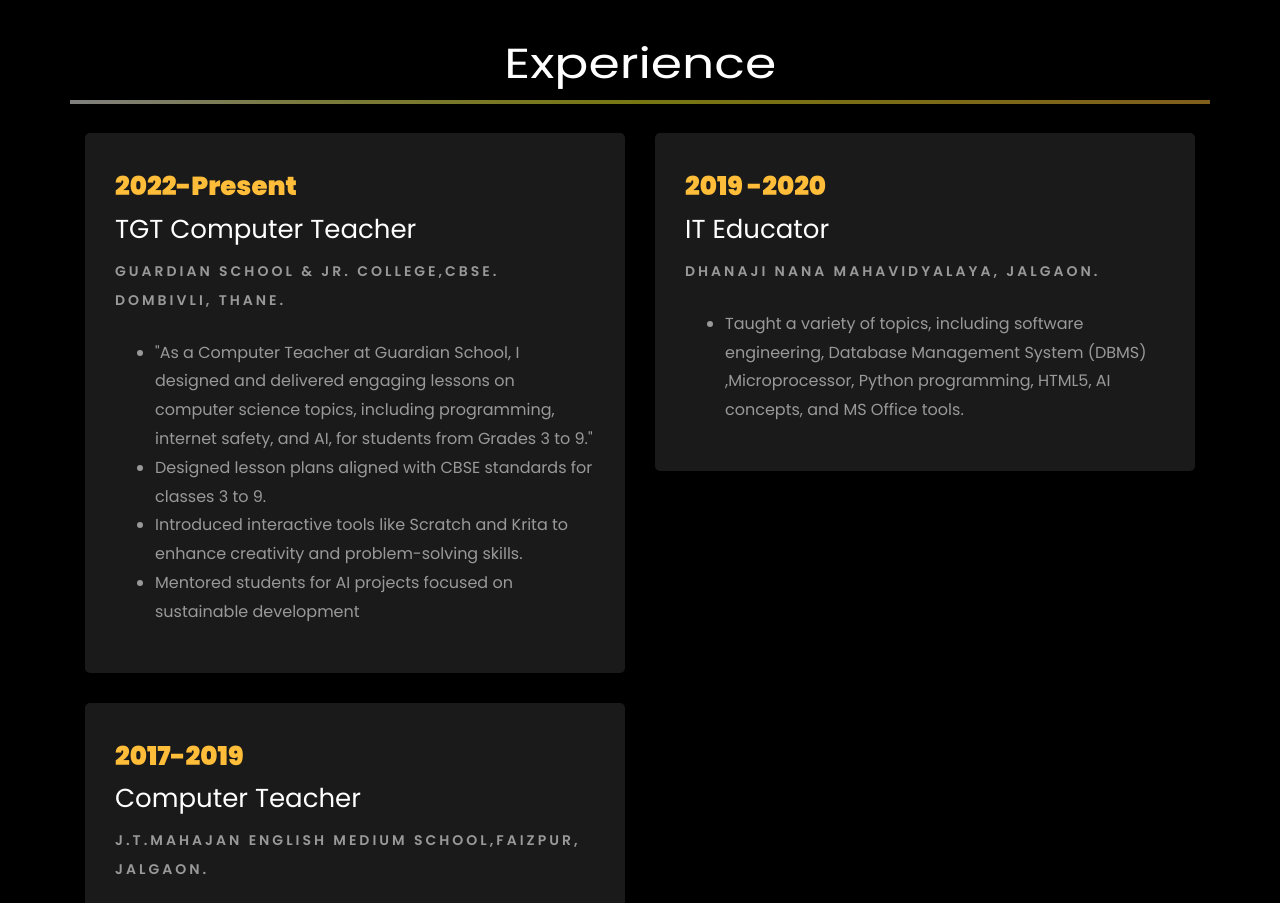
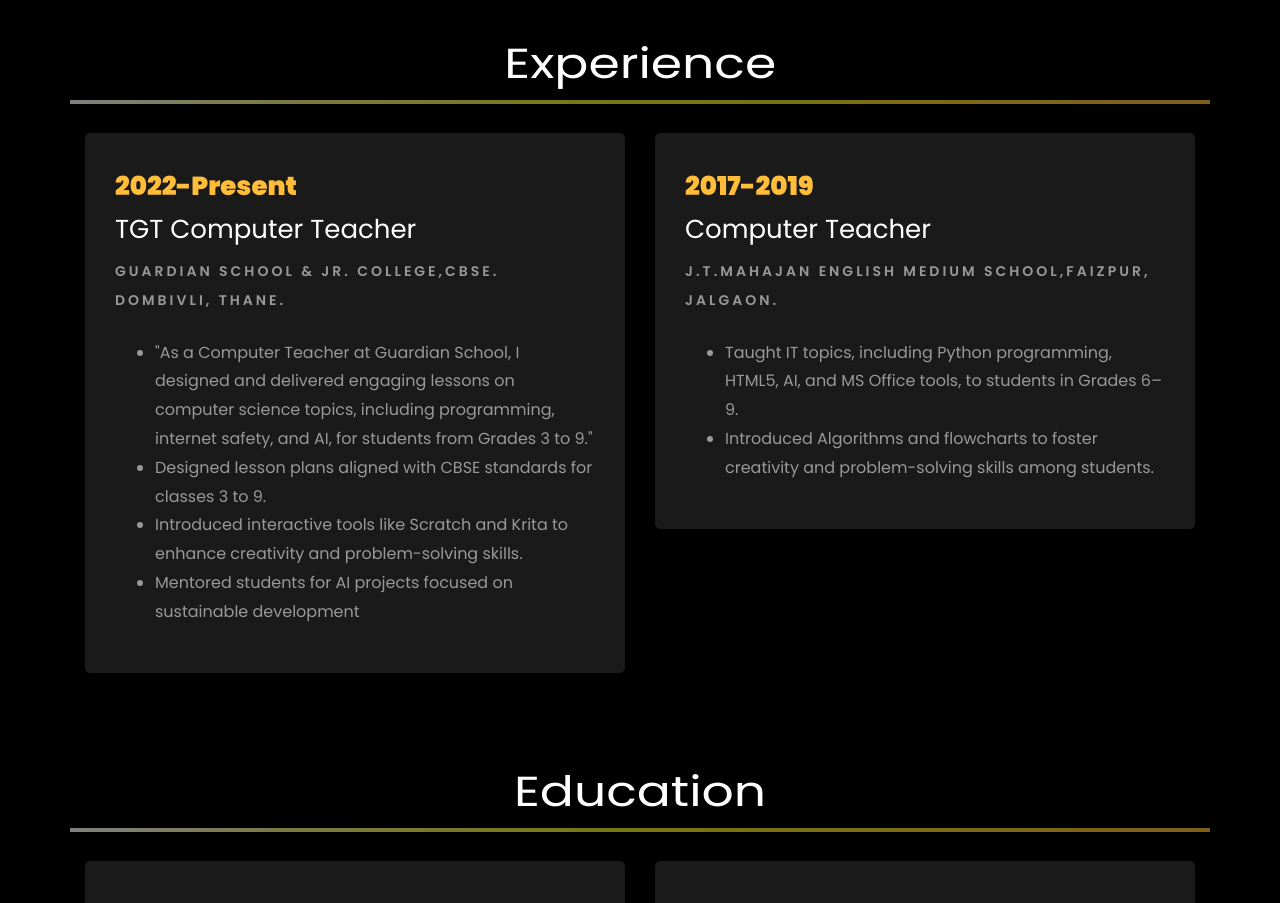
Before and after one commit to minafegade-92/minafegade-github.io, a plain HTML site: page index.html in a window 1280 px wide. Shown: the part 1860-2763 px from the top of the page. Drawn offline with Linux system fonts and the light colour scheme; files whose address does not match are found by name.

Commit message:
Add files via upload

```diff
--- a/index.html
+++ b/index.html
@@ -347,18 +347,7 @@
 					</div>
 
 				</div>
-				<div class="col-md-6">
-					<div class="resume-wrap ftco-animate">
-						<span class="date">2019 -2020</span>
-						<h2>IT Educator</h2>
-						<span class="position">Dhanaji Nana Mahavidyalaya, Jalgaon.</span>
-						<p class="mt-4">
-							<ul>
-								<li>Taught a variety of topics, including software engineering, Database Management System (DBMS) ,Microprocessor, Python programming, HTML5, AI concepts, and MS Office tools.</li>
-							</ul>
-						</p>
-					</div>
-					</div>
+
 
 				<div class="col-md-6">
 					<div class="resume-wrap ftco-animate">
```
